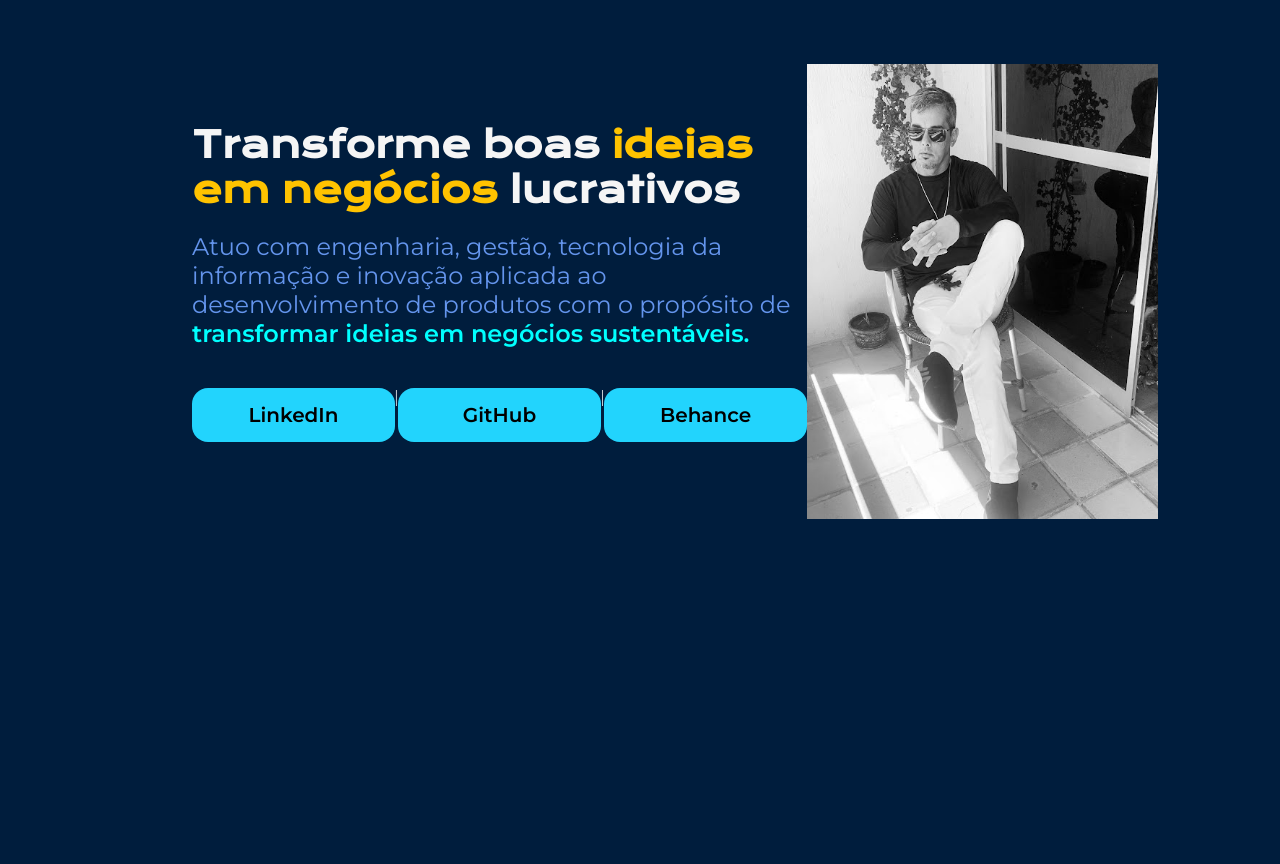
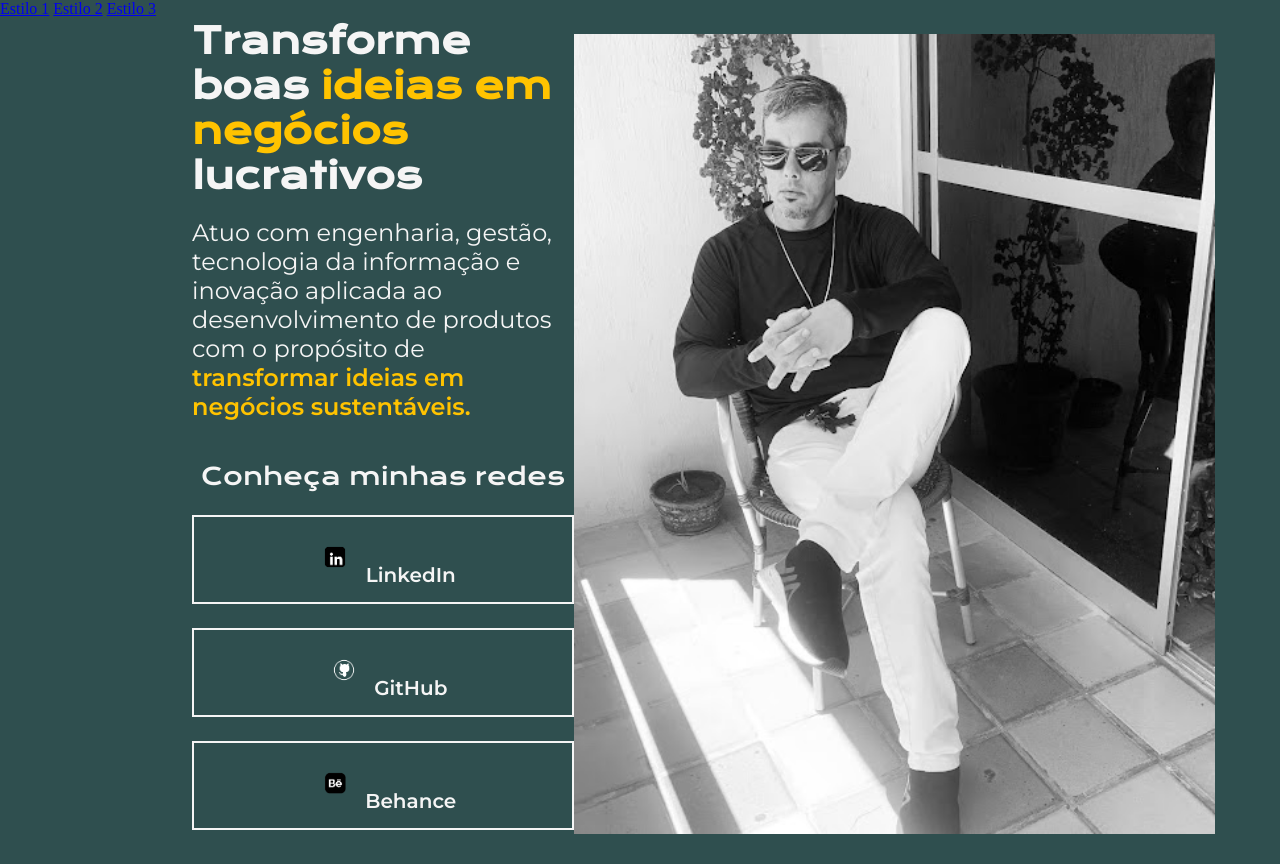
Before and after one commit to helder-razif/portfolio, a plain HTML site: page index.html in a window 1280 px wide. Drawn offline with nearby package versions, Linux system fonts and the light colour scheme.

Commit message:
Atualizando html css assets

```diff
--- a/css/styles.css
+++ b/css/styles.css
@@ -8,7 +8,7 @@
 body {
     height: 100vh;
     box-sizing: border-box;
-    background-color: #001D3D;
+    background-color:darkslategrey;
     color: whitesmoke;
 }
 
@@ -18,22 +18,15 @@ strong {
 
 .titulo-blog {
     font-weight: bold;
-    color: darkorange;
+    color: #FFC300;
 }
 
 p {
-    color:cornflowerblue;
-}
-
-span{
-    color: #fd226b;
-    border: 1px solid #fd226b;
-    padding: 10px;
+    color:whitesmoke;
 }
 
 .foto-razif {
-    width: 351px;
-    height: 455px;
+    height: 100vh;
 }
 
 .container {
@@ -42,12 +35,12 @@ span{
 }
 
 .texto-destaque {
-    color: aqua;
+    color: #FFC300;
     font-family: 'Montserrat', sans-serif;
 }
 
 .apresentacao{
-    margin: 5% 15% 0% 15%;
+    margin: 0% 15% 0% 15%;
     display: flex;
     align-items: center;
     justify-content: space-between;
@@ -72,18 +65,34 @@ span{
 
 .apresentacao__links{
     display: flex;
+    flex-direction: column;
+    align-items: center;
     justify-content: space-between;
+    gap: 24px;
 }
 
 .apresentacao__links__link{
-    background-color: #22D4FD;
+    /* background-color: whitesmoke; */
     width: 250px;
     text-align: center;
-    border-radius: 16px;
+    border: 2px solid whitesmoke;
+    border-radius: 0px;
     font-size: 20px;
     font-weight: 600;
     padding: 15px 0;
     text-decoration: none;
-    color: #000000;
+    color: whitesmoke;
     font-family: 'Montserrat', sans-serif;
+    width: 378px;
 }
+
+.apresentacao__links__redes {
+    color: whitesmoke;
+    font-family: 'Krona One', sans-serif;
+    font-weight: 400;
+    font-size: 24px;
+}
+
+.icones {
+    height: 50px;
+}
--- a/index.html
+++ b/index.html
@@ -4,18 +4,17 @@
     <meta charset="UTF-8">
     <meta name="viewport" content="width=device-width, initial-scale=1.0">
     <title>Portfolio de Helder Razif</title>
-    <link rel="icon" type="image/x-icon" href="/img/Helder 2.jpeg">
+    <link rel="icon" type="image/x-icon" href="/assets/Helder 2.jpeg">
     <link id="stylesheet" rel="stylesheet" href="css/styles.css">
     <script src="js/mudaEstilo.js"></script>
 </head>
 <body>
     <header>
-<!--        <nav>
-            <a href="#" onclick="changeStyle('css/styles.css')">Estilo 1</a> |
-            <a href="#" onclick="changeStyle('css/styles 2.css')">Estilo 2</a> |
+        <nav>
+            <a href="#" onclick="changeStyle('css/styles.css')">Estilo 1</a>
+            <a href="#" onclick="changeStyle('css/styles 2.css')">Estilo 2</a>
             <a href="#" onclick="changeStyle('css/styles 3.css')">Estilo 3</a>
         </nav>
-    -->
     </header>
     <main class="apresentacao">
         <section class="apresentacao__conteudo">
@@ -23,13 +22,23 @@
             <p class="apresentacao__conteudo__texto">Atuo com engenharia, gestão, tecnologia da informação e inovação aplicada ao desenvolvimento de produtos com o propósito de <strong class="texto-destaque">transformar ideias em negócios sustentáveis.</strong></p>
             <p>
                 <div class="apresentacao__links">
-                    <a class="apresentacao__links__link" href="https://www.linkedin.com/in/hrazif/">LinkedIn</a> |
-                    <a class="apresentacao__links__link" href="https://github.com/helder-razif">GitHub</a> |
-                    <a class="apresentacao__links__link" href="https://www.behance.net/arte1">Behance</a>
+                    <h2 class="apresentacao__links__redes">Conheça minhas redes</h2>
+                    <a class="apresentacao__links__link" href="https://www.linkedin.com/in/hrazif/" target="_blank">
+                        <img class="icones" src="/assets/2.png" alt="Linkedin">
+                        LinkedIn
+                    </a>
+                    <a class="apresentacao__links__link" href="https://github.com/helder-razif" target="_blank">
+                        <img class="icones" src="/assets/1.png" alt="GitHub">
+                        GitHub
+                    </a>
+                    <a class="apresentacao__links__link" href="https://www.behance.net/arte1" target="_blank">
+                        <img class="icones" src="/assets/3.png" alt="Behance">
+                        Behance
+                    </a>
                 </div>
             </p>
             </section>
-        <img class="foto-razif" src="img/razif.JPG" alt="Helder Razif">
+        <img class="foto-razif" src="/assets/razif.JPG" alt="Helder Razif">
     </main>
     <footer>
     </footer>
```
Also changed, not shown: assets/1.png (added), assets/2.png (added), assets/3.png (added), assets/Helder 2.jpeg (renamed from img/Helder 2.jpeg), assets/github.png (added), assets/instagram.png (added), assets/linkedin.png (added), assets/razif.JPG (renamed from img/razif.JPG), assets/twitch.png (added), assets/twitter-novo.png (added), assets/twitter.png (added).
